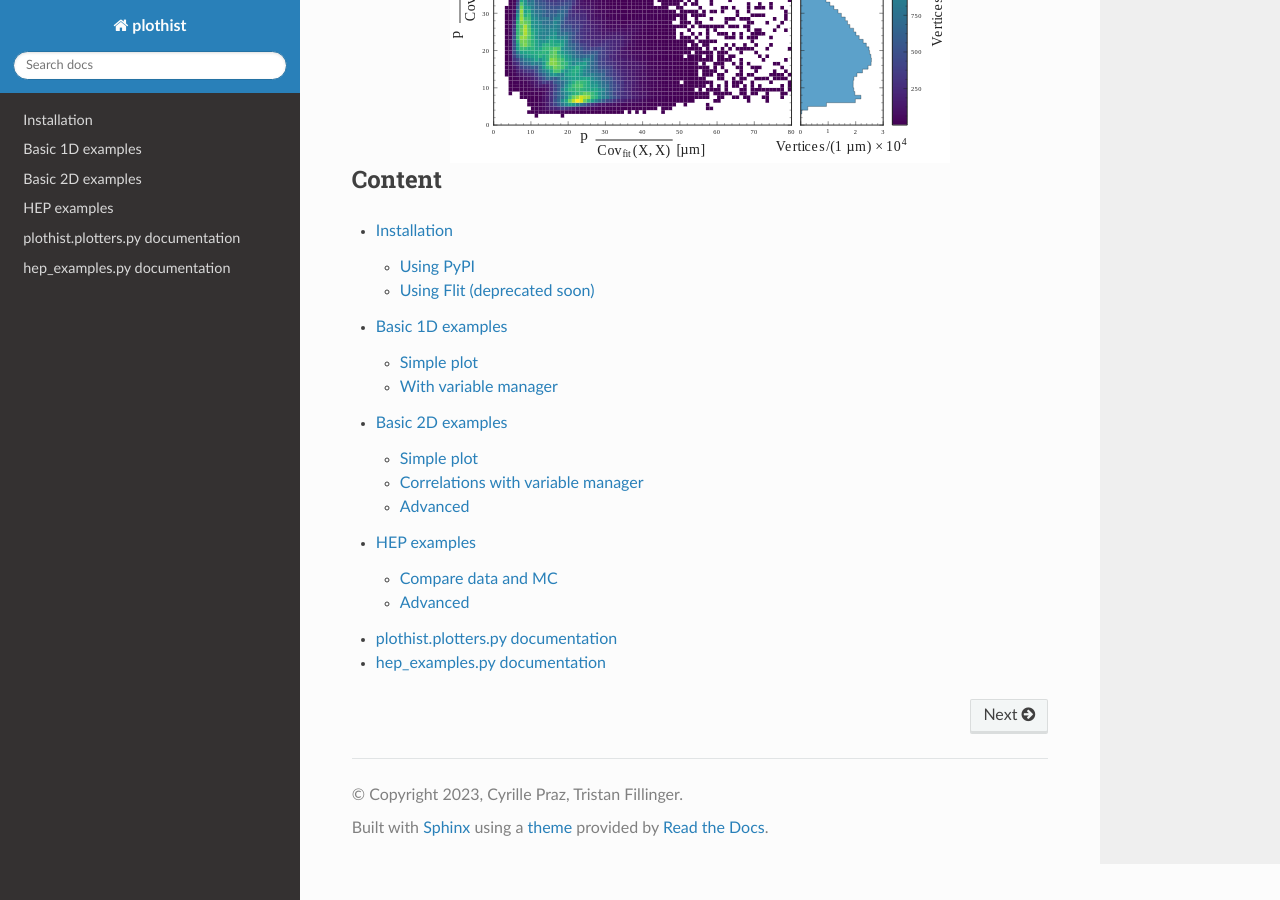
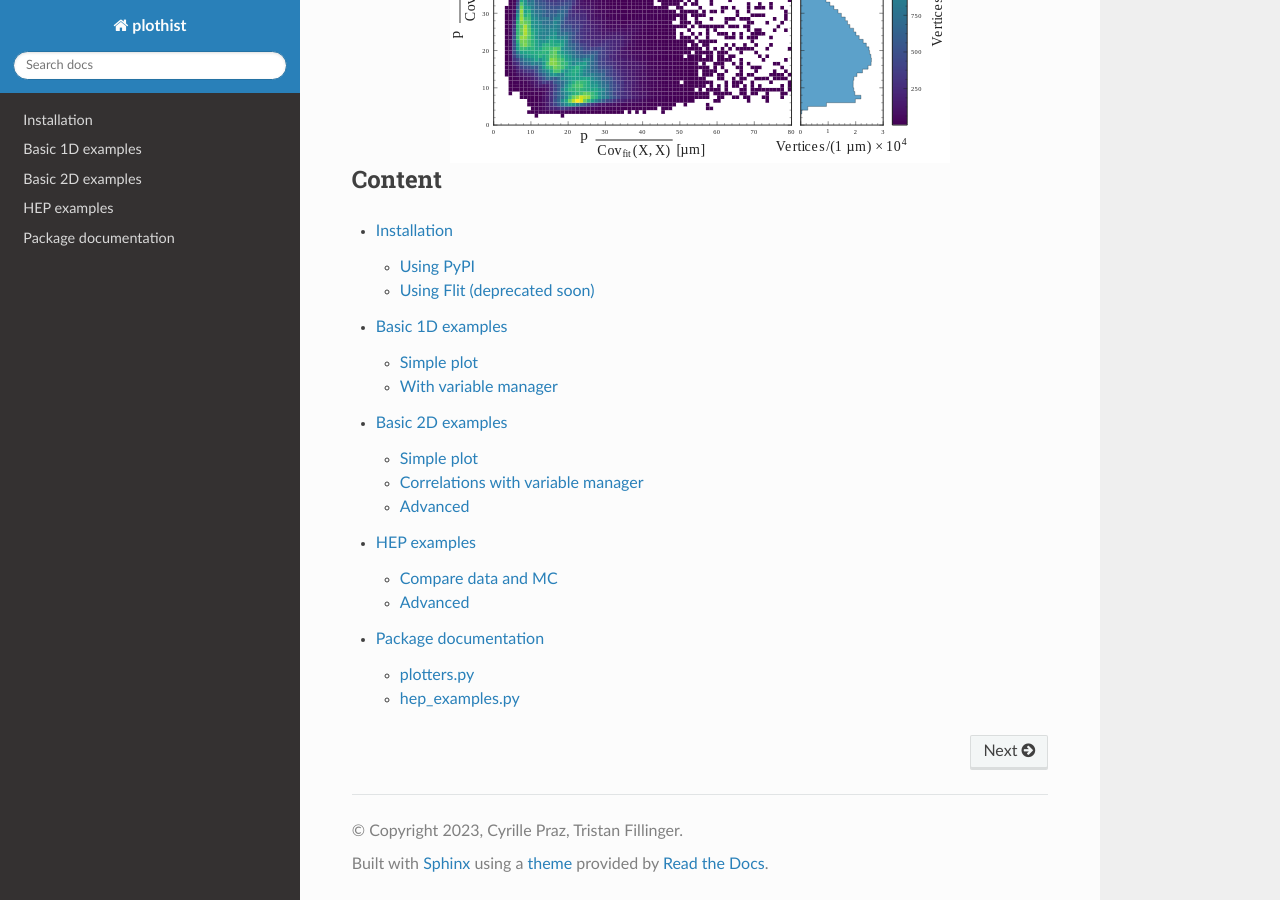
Before and after one commit to cyrraz/plothist, a Sphinx documentation site: the page built from docs/index.rst, in a window 1280 px wide and 900 px high, scrolled down 1065 px. Built offline with Sphinx 7.4.7 and the Read the Docs theme 2.0.0, drawn with Linux system fonts in a browser that asks for light colours.

Commit message:
autodoc update

```diff
--- a/docs/documentation/documentation.rst
+++ b/docs/documentation/documentation.rst
@@ -1,14 +1,18 @@
-.. _documentation-label: Documentation
+.. _documentation-label:
+
+=====================
+Package documentation
+=====================
 
 
-plothist.plotters.py documentation
-=========================
+plotters.py
+-----------
 
 .. automodule:: plothist.plotters
    :members:
 
-hep_examples.py documentation
-=============================
+hep_examples.py
+---------------
 
 .. automodule:: plothist.hep_plotters
    :members:
```
